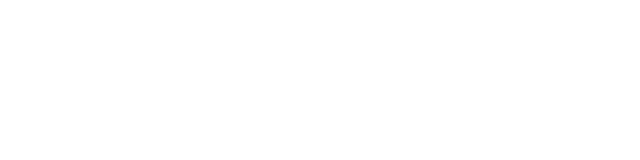
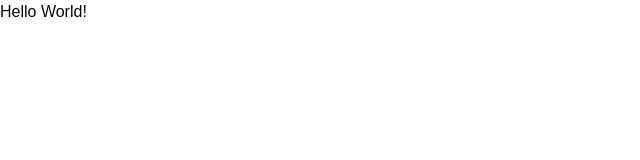
Before and after one commit to AdithyaAlokkan/waseef-booking-automation, a React (Vite) app: page / in a window 1280 px wide. Shown: the top 160 px of the page, without its empty margins (0-640 px from the left). Built offline with nearby package versions, Linux system fonts and the light colour scheme.

Commit message:
test: hello world

```diff
--- a/src/App.tsx
+++ b/src/App.tsx
@@ -4,7 +4,7 @@ import { ThemeProvider } from './shared/theme/ThemeProvider'
 function App() {
   return (
     <ThemeProvider defaultTheme='system' storageKey='vite-ui-theme'>
-      <></>
+      <>Hello World!</>
     </ThemeProvider>
   )
 }
```
